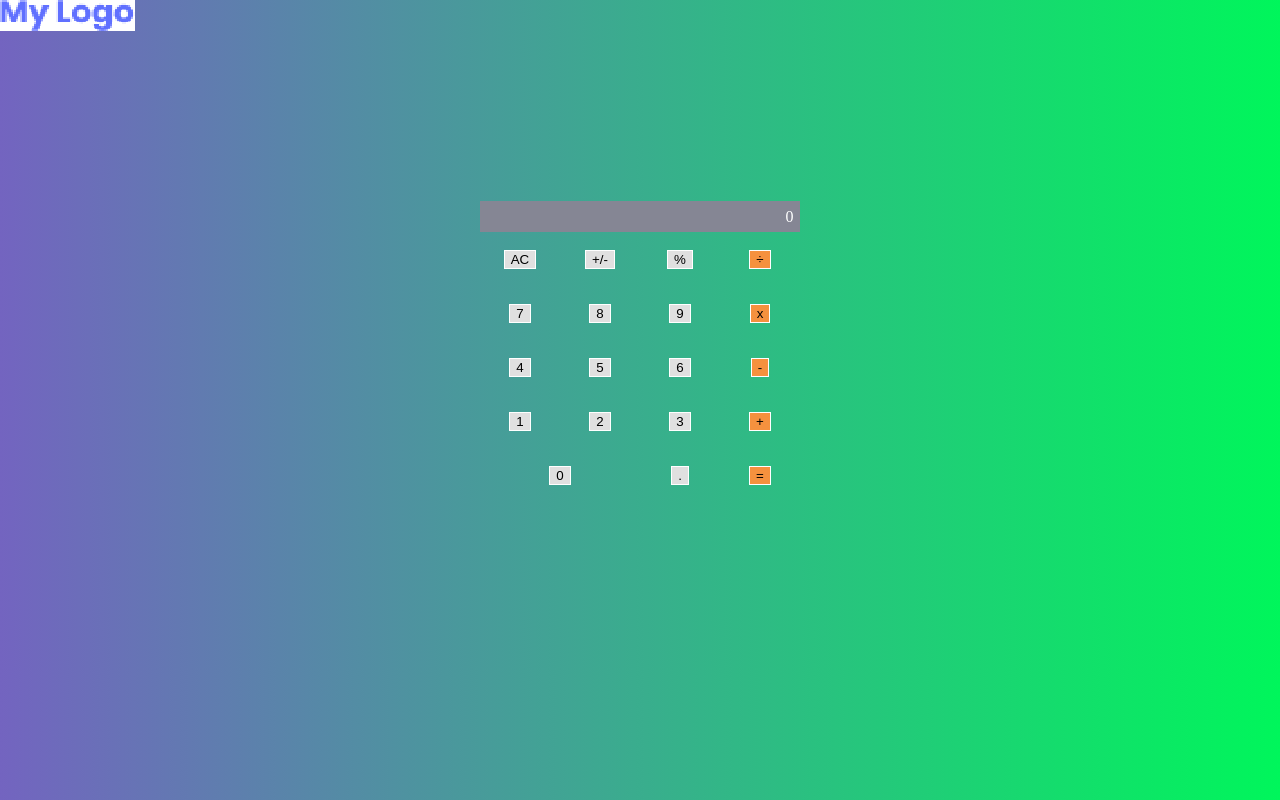
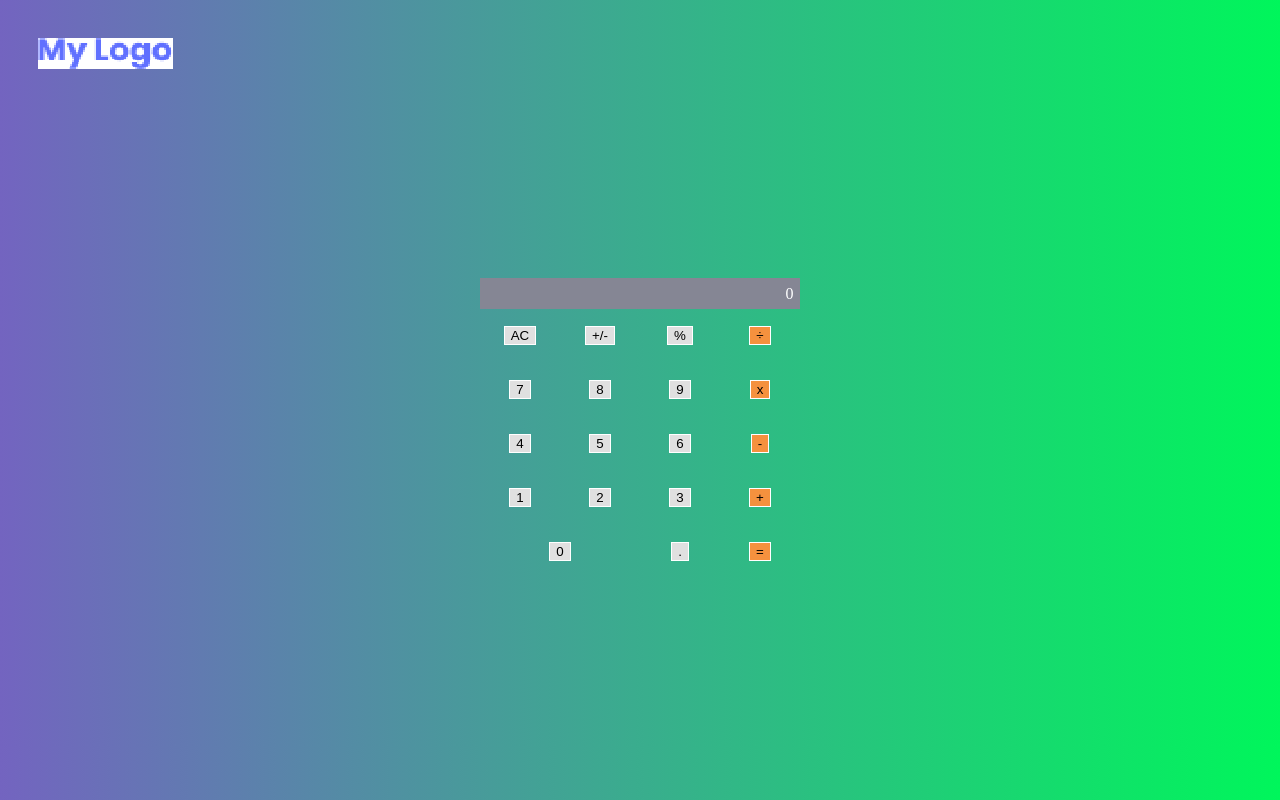
Before and after one commit to HossainAraf/Math-Magicians, a React (Create React App) app: page / in a window 1280 px wide. Built offline with nearby package versions, Linux system fonts and the light colour scheme.

Commit message:
Update logo position

```diff
--- a/src/App.css
+++ b/src/App.css
@@ -1,3 +1,7 @@
 * {
   margin: auto;
 }
+
+#logo {
+  margin: 3%;
+}
```
